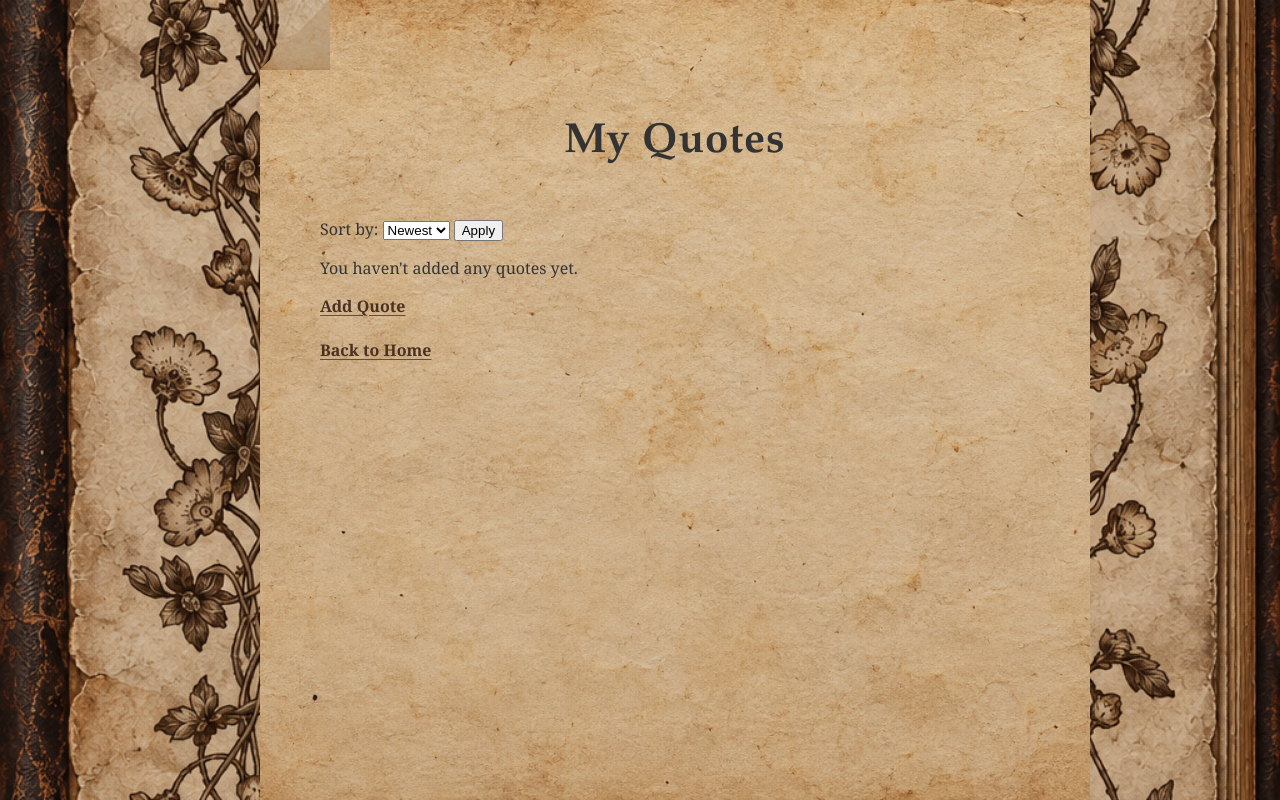
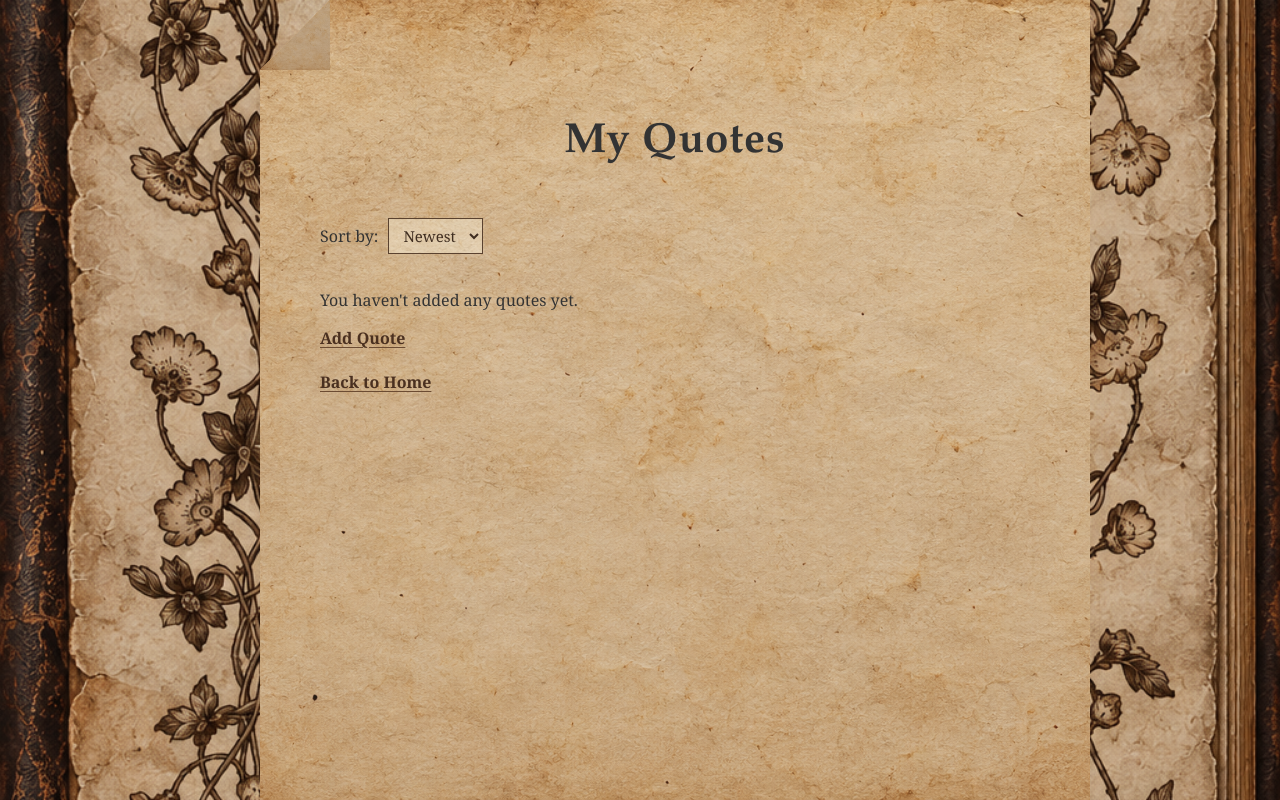
Before and after one commit to nasim-orion/cornered_wisdom, a Django app: page /my-quotes/ in a window 1280 px wide. Run offline with Django 4.2, Linux system fonts and the light colour scheme; the visitor is signed in with stand-in values (Sample User, id 1); data that the repository does not hold is empty.

Commit message:
Remove apply button for sort on  my_quotes.html

```diff
--- a/home/static/home/style.css
+++ b/home/static/home/style.css
@@ -204,3 +204,37 @@ clip-path: polygon(0 0, 100% 0, 0 100%);
 
     z-index: 2;
 }
+
+
+
+
+
+
+.sort-form {
+    display: flex;
+    align-items: center;
+    gap: 10px;
+    margin-bottom: 35px;
+
+    font-family: Georgia, serif;
+}
+
+.sort-form select,
+.sort-form button {
+    font-family: Georgia, serif;
+    font-size: 15px;
+    color: #3f2d20;
+
+    background: rgba(255, 248, 230, 0.35);
+    border: 1px solid #5a422f;
+
+    padding: 6px 10px;
+}
+
+.sort-form button {
+    cursor: pointer;
+}
+
+.sort-form button:hover {
+    color: #cc6505;
+}
--- a/home/templates/home/my_quotes.html
+++ b/home/templates/home/my_quotes.html
@@ -14,15 +14,15 @@
 
     <h1>My Quotes</h1>
 
-    <form method="get">
+    <form method="get" class="sort-form">
         <label for="sort">Sort by:</label>
-        <select name="sort" id="sort">
+        <select name="sort" id="sort" onchange="this.form.submit()">
             <option value="newest" {% if sort == "newest" %}selected{% endif %}>Newest</option>
             <option value="oldest" {% if sort == "oldest" %}selected{% endif %}>Oldest</option>
             <option value="book" {% if sort == "book" %}selected{% endif %}>Book</option>
             <option value="author" {% if sort == "author" %}selected{% endif %}>Author</option>
         </select>
-        <button type="submit">Apply</button>
+
     </form>
 
     {% for quote in quotes %}
```
